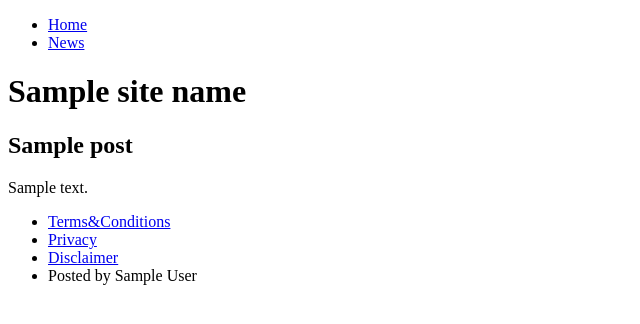
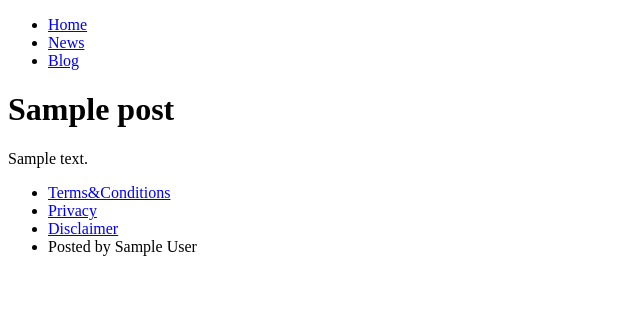
Before and after one commit to pn101/wpsblog, a Django app: template wpsblog/wpsblog/templates/posts/detail.html in a window 1280 px wide. Shown: the top 324 px of the page, without its empty margins (0-640 px from the left). Run offline with Django 3.2, Linux system fonts and the light colour scheme; the template is opened without the code that fills it: most values are stand-ins (such as "Sample title", 1, 10 or a date in 2020).

Commit message:
update templates

```diff
--- a/wpsblog/wpsblog/templates/header.html
+++ b/wpsblog/wpsblog/templates/header.html
@@ -1,4 +1,5 @@
 <ul>
     <li><a href="{% url 'home' %}">Home</a></li>
     <li><a href="{% url 'news' %}">News</a></li>
+    <li><a href="{% url 'post-list' %}">Blog</a></li>
 </ul>
--- a/wpsblog/wpsblog/templates/posts/detail.html
+++ b/wpsblog/wpsblog/templates/posts/detail.html
@@ -3,7 +3,6 @@
 {% block title %}Blog Entry{% endblock %}
 
 {% block content %}
-    <h1>{{ site_name }}</h1>
-    <h2>{{ post.title }}</h2>
+    <h1>{{ post.title }}</h1>
     <p>{{ post.content }}</p>
 {% endblock %}
--- a/wpsblog/wpsblog/templates/posts/list.html
+++ b/wpsblog/wpsblog/templates/posts/list.html
@@ -4,6 +4,10 @@
 
 {% block content %}
     <h1>{{ site_name }}</h1>
+    <form action="{% url 'post-list' %}" method="GET">
+        <input type="text" name="search">
+        <input type="submit" value="search">
+    </form>
     <ul>
         {% for post in post_list %}
         <li>
```
